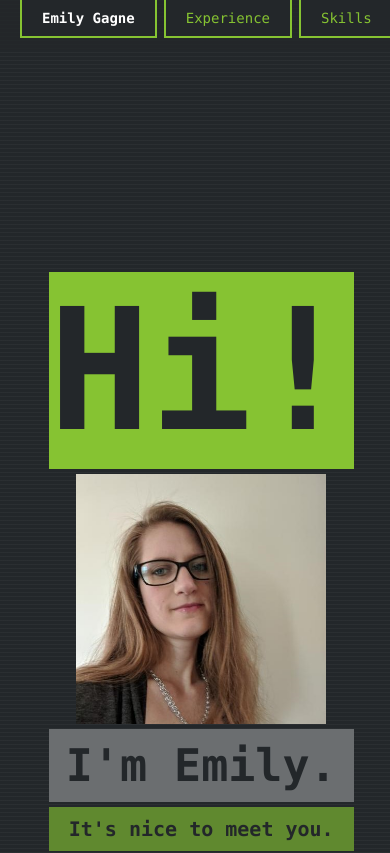
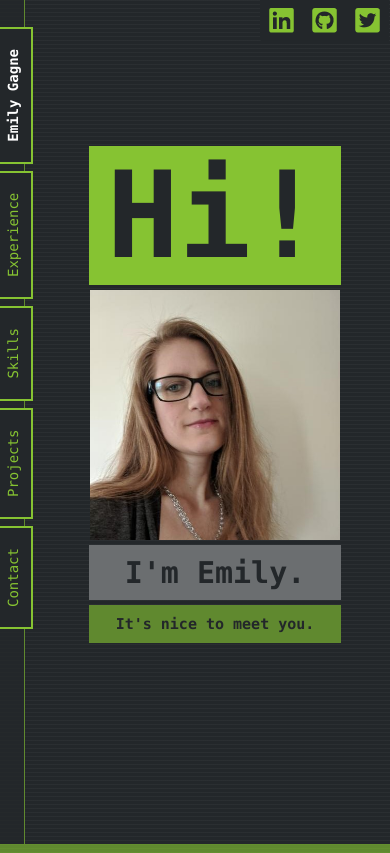
Before and after one commit to ceg9498/portfolio, a React (Create React App) app: page / in a window 390 px wide. Shown: the top 853 px of the page. Built offline with nearby package versions, Linux system fonts and the light colour scheme.

Commit message:
Fix navbar for mobile.

```diff
--- a/src/App.scss
+++ b/src/App.scss
@@ -23,32 +23,3 @@ body {
   position: absolute;
   z-index: -20;
 }
-
-// Adjust Navbar
-@media only screen and (max-width: 500px){
-  #navbar {
-    border-bottom: 1px solid $dkgreen;
-    width: 100vh;
-    height: 25px;
-    right: 100vw;
-    transform: rotate(-90deg);
-    transform-origin: 100% 0;
-
-    ul {
-      width: 100%;
-      flex-flow: row-reverse nowrap;
-      justify-items: flex-end;
-    }
-    a {
-      position: relative;
-      top: -5px;
-    }
-    a:hover, a:focus {
-      padding-top: 20px;
-    }
-  }
-
-  #projects, #skills {
-    padding-left: 30px;
-  }
-}
--- a/src/Components/Layout/Navbar.tsx
+++ b/src/Components/Layout/Navbar.tsx
@@ -5,7 +5,7 @@ import {faLinkedin, faGithubSquare, faTwitterSquare} from '@fortawesome/free-bra
 export function Navbar(){
   return(
     <nav id="main-nav">
-      <ul role="navigation" id="nav-links">
+      <ul role="navigation" id="nav-links" className="flex-grow">
         <li>
           <a href="#welcome-section" id="a-welcome">Emily&nbsp;Gagne</a>
         </li><li>
@@ -18,7 +18,6 @@ export function Navbar(){
           <a href="#contact" id="a-contact">Contact</a>
         </li>
       </ul>
-      <div className="flex-grow" />
       <ul id="connect">
         <li>
           <a href="https://linkedin.com/in/ceg9498" id="linkedin-profile-link" className="profile-link"
--- a/src/Components/Layout/Welcome.module.scss
+++ b/src/Components/Layout/Welcome.module.scss
@@ -2,9 +2,8 @@
 
 
 .section {
-  box-sizing: border-box;
   min-height: 100vh;
-  width: 75%;
+  max-width: 75%;
 	margin: 0px auto;
 	padding-top: 25vh;
 }
@@ -43,7 +42,7 @@
   background-size: cover;
 }
 .greeting {
-  font-size: 20vh;
+  font-size: 200px;
   grid-area: greet;
   align-self: end;
 
@@ -62,7 +61,10 @@
 }
 
 // re-arrange welcome section
-@media only screen and (max-width: 650px){
+@media only screen and (max-width: 775px){
+  .section {
+    padding-top: 10vh;
+  }
   .grid {
     grid-template:
       "."
@@ -72,18 +74,17 @@
       "tagline";
     grid-template-rows: .25fr auto .25fr auto auto;
     align-content: center;
-	}
+  }
+  .greeting {
+    font-size: 120px;
+  }
+  .name {
+    font-size: 30px;
+  }
+	.tagline {
+    font-size: 15px;
+  }
 	.photo {
 		justify-self: center;
 	}
 }
-
-// Re-size welcome section text
-@media only screen and (max-width: 380px){
-  .name {
-    font-size: 30px;
-  }
-	.tagline {
-    font-size: 10px;
-  }
-}
--- a/src/SassPartials/_nav.scss
+++ b/src/SassPartials/_nav.scss
@@ -48,9 +48,11 @@
     }
   }
   ul#connect {
+    li {
+      padding: 5px 10px;
+    }
     a {
       display: inline-block;
-      margin: 5px 10px;
       text-decoration: none;
       font-size: 2em;
       color: $ltgreen;
@@ -61,9 +63,9 @@
     }
   }
 }
-/*
+
 // Adjust Navbar
-@media only screen and (max-width: 500px){
+@media only screen and (max-width: 775px){
   #main-nav {
     border-bottom: 1px solid $dkgreen;
     width: 100vh;
@@ -73,7 +75,6 @@
     transform-origin: 100% 0;
 
     ul {
-      width: 100%;
       flex-flow: row-reverse nowrap;
       justify-items: flex-end;
     }
@@ -83,14 +84,32 @@
     }
     a:hover, a:focus {
       padding-top: 20px;
+      top: 0px;
     }
   }
 
-  #projects {
-    padding-left: 30px;
+  ul#connect {
+    display: block;
+    position: absolute;
+    top: calc(100vw - 130px);
+    right: -1px;
+    background-color: $dkgrey;
+    border-radius: 5px 0 0 0;
+
+    li {
+      transform: rotate(90deg);
+      padding: 5px;
+      padding-top: 6px;
+    }
+    a {
+      top: 0;
+    }
+    a:hover, a:focus {
+      padding-top: 0;
+    }
   }
-  #connect {
-    padding-left: 30px;
+
+  header, section, footer {
+    padding-left: 40px !important;
   }
 }
-*/
```
